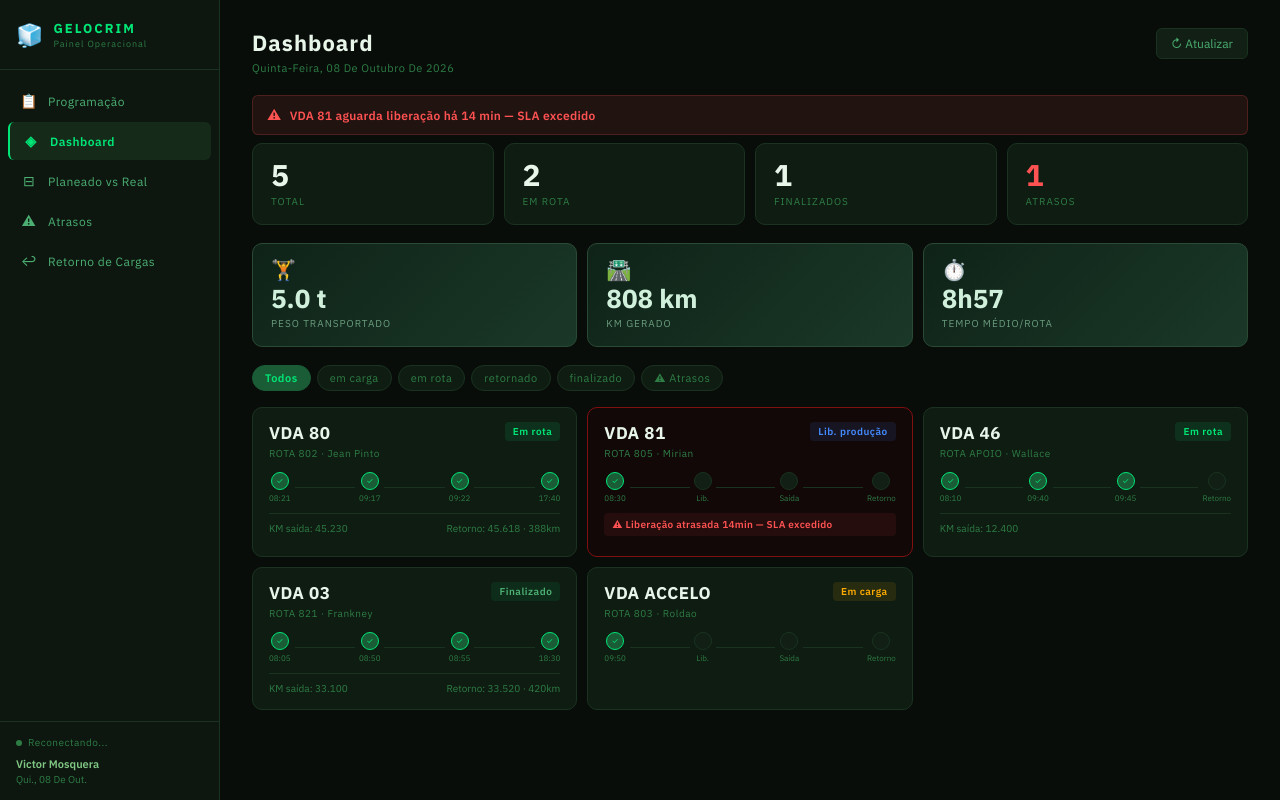
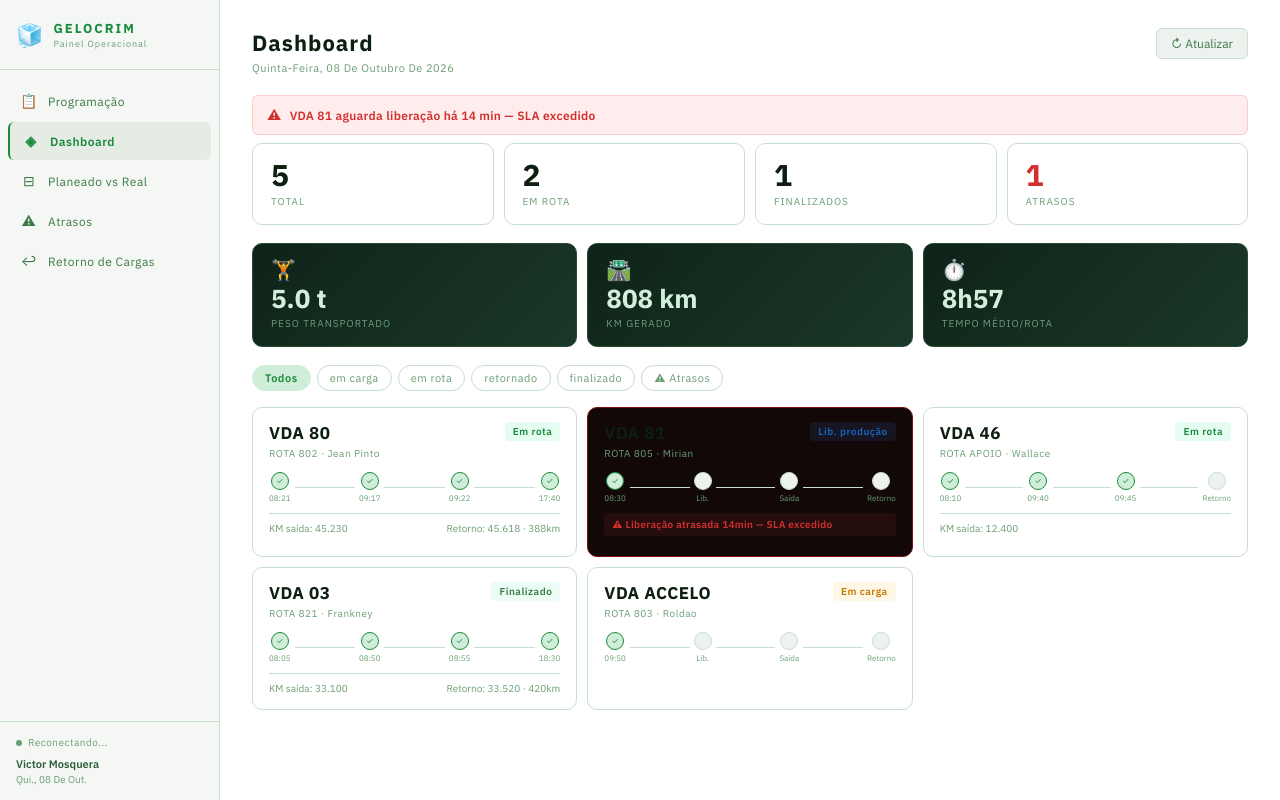
Before and after one commit to victor-8927/painel-central, a React (Vite) app: page / in a window 1280 px wide. Built offline with nearby package versions, Linux system fonts and the light colour scheme; no server answers.

Commit message:
feat: tema claro — fundo branco, texto escuro, verde GELOCRIM
Co-Authored-By: Claude Sonnet 4.6 <noreply@anthropic.com>
Claude-Session: https://claude.ai/code/session_01GKSbsat7uPRdRBAnwasFQS

```diff
--- a/src/index.css
+++ b/src/index.css
@@ -1,24 +1,24 @@
 *, *::before, *::after { box-sizing: border-box; margin: 0; padding: 0; }
 
 :root {
-  --bg-0:      #080d0a;
-  --bg-1:      #0d1710;
-  --bg-2:      #111f14;
-  --bg-3:      #162a1a;
-  --bg-card:   #0f1c12;
-  --green:     #00e676;
-  --green-dim: #1a5c36;
-  --green-mid: #00c853;
-  --amber:     #ffab00;
-  --red:       #ff5252;
-  --blue:      #448aff;
-  --purple:    #e040fb;
-  --text-1:    #e8f5e9;
-  --text-2:    #81c784;
-  --text-3:    #4caf72;
-  --text-muted:#2e7d45;
-  --border:    #1a3320;
-  --border-hi: #00e676;
+  --bg-0:      #ffffff;
+  --bg-1:      #f5f7f5;
+  --bg-2:      #eef2ee;
+  --bg-3:      #e4ece4;
+  --bg-card:   #ffffff;
+  --green:     #1b8a3c;
+  --green-dim: #d0edda;
+  --green-mid: #2ea84f;
+  --amber:     #c07800;
+  --red:       #d32f2f;
+  --blue:      #1565c0;
+  --purple:    #7b1fa2;
+  --text-1:    #0d1f10;
+  --text-2:    #2e5e38;
+  --text-3:    #3a7a46;
+  --text-muted:#6b9e75;
+  --border:    #c8dece;
+  --border-hi: #1b8a3c;
   --radius:    10px;
 }
 
```
